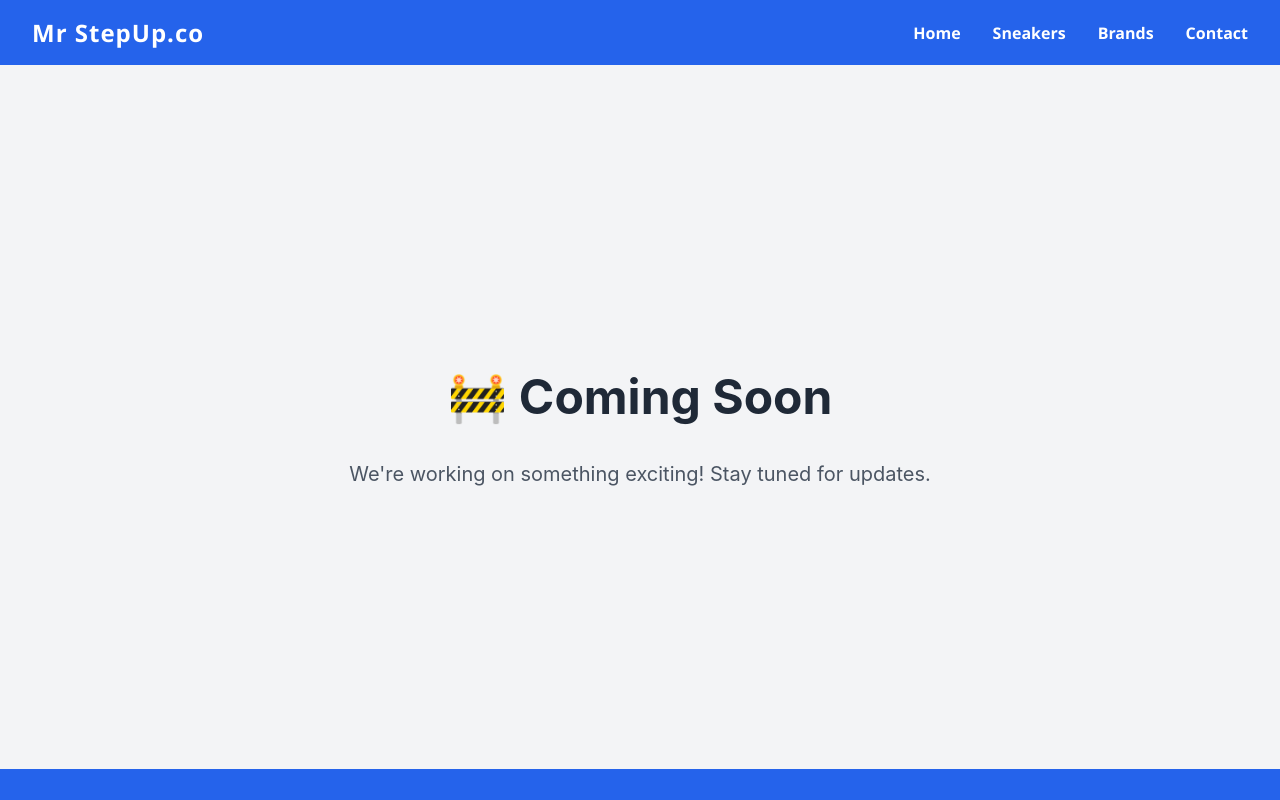
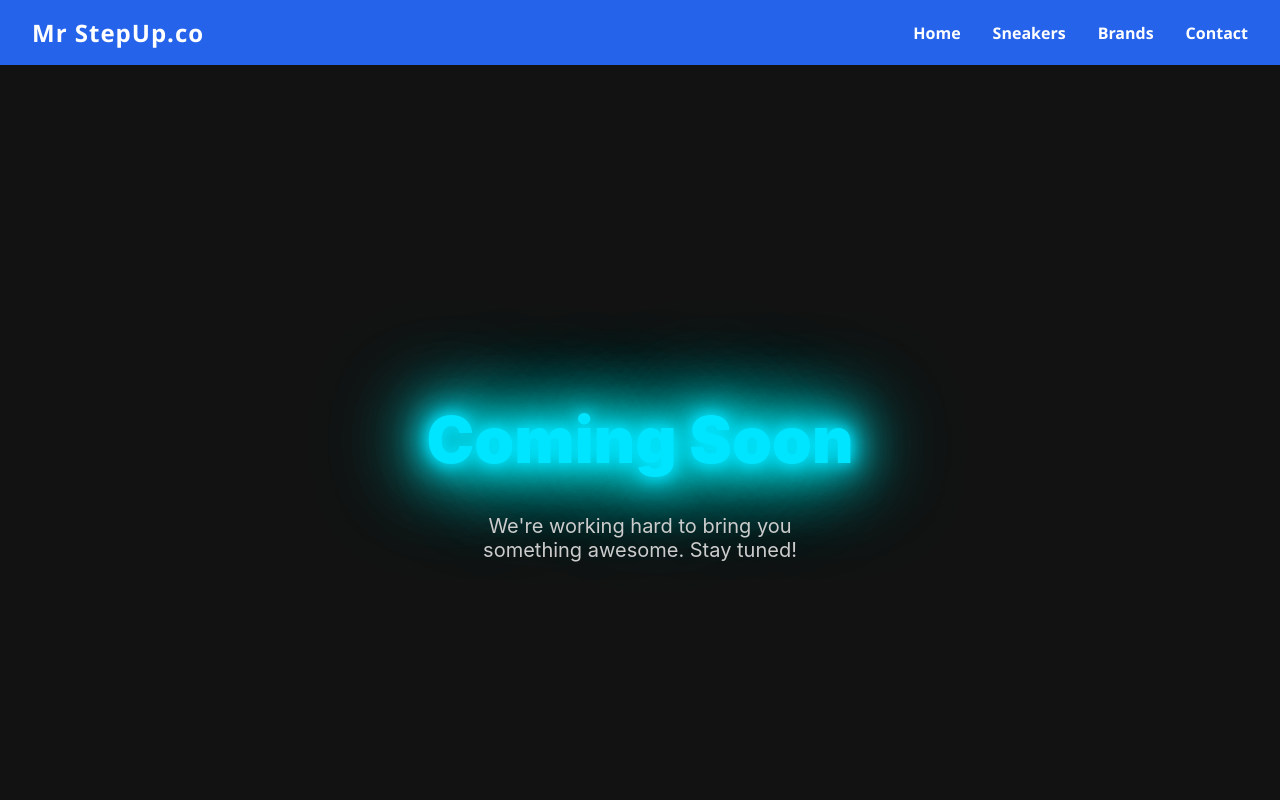
Before and after one commit to ScarySuffer/mr-stepup-co, a React (Create React App) app: page /coming-soon in a window 1280 px wide. Shown: the top 800 px of the page. Built offline with nearby package versions, Linux system fonts and the light colour scheme.

Commit message:
Initial commit - setup mr-stepup sneaker store project

```diff
--- a/src/components/ComingSoon.css
+++ b/src/components/ComingSoon.css
@@ -1,21 +1,48 @@
 .coming-soon-section {
-  min-height: 80vh;
+  height: 100vh;
+  background-color: #121212; /* dark background */
   display: flex;
   flex-direction: column;
   justify-content: center;
   align-items: center;
-  background: #f3f4f6;
+  color: #eee;
   text-align: center;
-  padding: 2rem;
+  padding: 0 1rem;
 }
 
-.coming-soon-section h1 {
-  font-size: 3rem;
+@keyframes glowPulse {
+  0%, 100% {
+    text-shadow:
+      0 0 10px #00e5ff,
+      0 0 20px #00e5ff,
+      0 0 30px #00e5ff,
+      0 0 40px #00ffff,
+      0 0 70px #00ffff,
+      0 0 80px #00ffff,
+      0 0 100px #00ffff;
+  }
+  50% {
+    text-shadow:
+      0 0 20px #00e5ff,
+      0 0 40px #00e5ff,
+      0 0 60px #00e5ff,
+      0 0 80px #00ffff,
+      0 0 100px #00ffff,
+      0 0 120px #00ffff,
+      0 0 140px #00ffff;
+  }
+}
+
+.glow-text {
+  font-size: 4rem;
+  font-weight: 900;
+  color: #00e5ff;
   margin-bottom: 1rem;
-  color: #1f2937;
+  animation: glowPulse 2s ease-in-out infinite;
 }
 
 .coming-soon-section p {
   font-size: 1.25rem;
-  color: #4b5563;
+  color: #ccc;
+  max-width: 400px;
 }
--- a/src/components/ComingSoon.js
+++ b/src/components/ComingSoon.js
@@ -4,8 +4,8 @@ import "./ComingSoon.css";
 export default function ComingSoon() {
   return (
     <section className="coming-soon-section">
-      <h1>🚧 Coming Soon</h1>
-      <p>We're working on something exciting! Stay tuned for updates.</p>
+      <h1 className="glow-text">Coming Soon</h1>
+      <p>We're working hard to bring you something awesome. Stay tuned!</p>
     </section>
   );
 }
```
